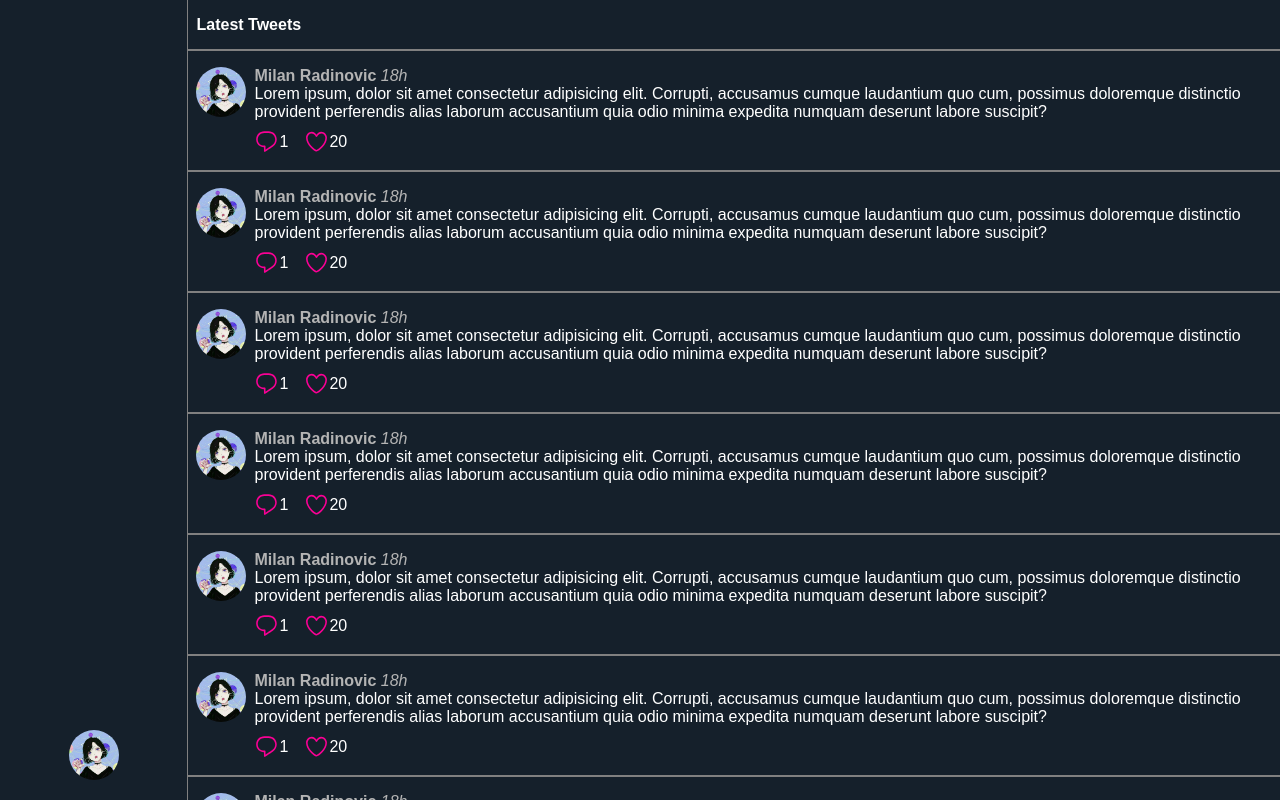
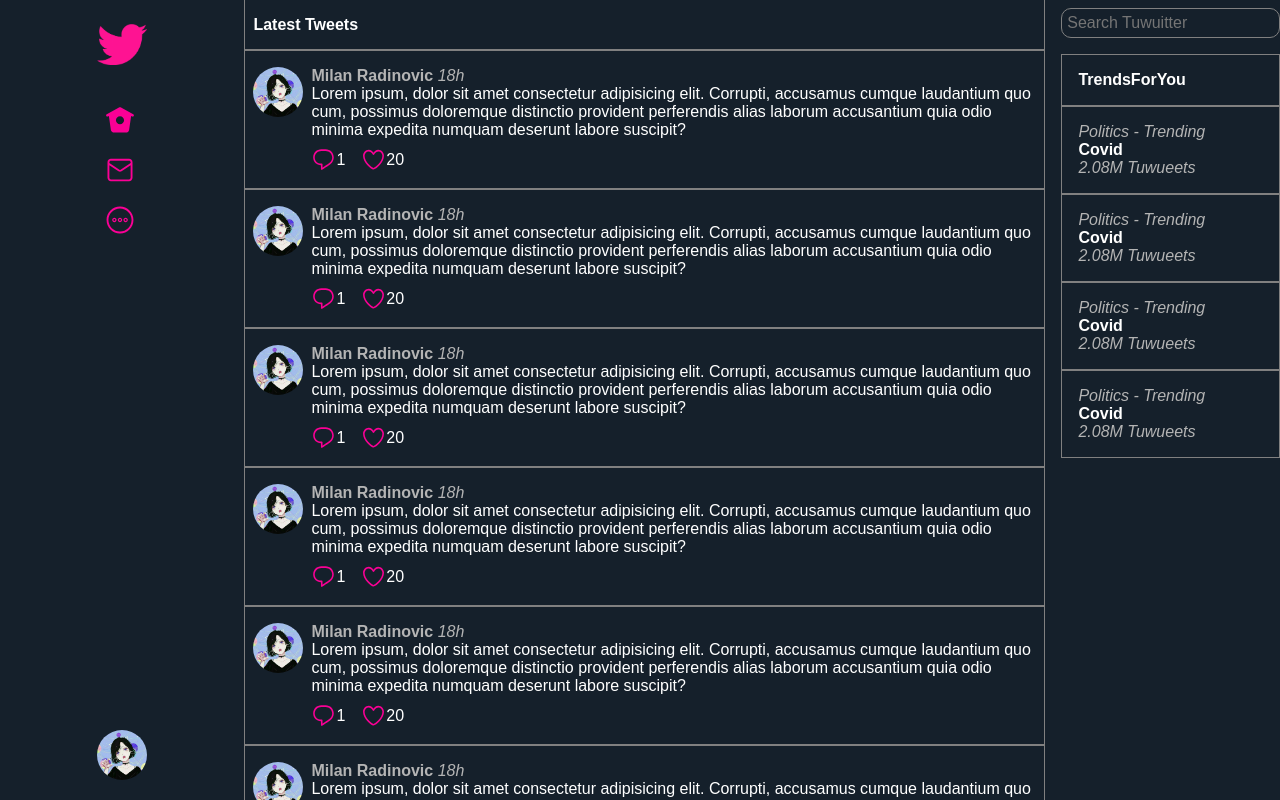
Before and after one commit to Milanrdnvc/twitter-clone, a React (Create React App) app in the folder client/: page / in a window 1280 px wide. Shown: the top 800 px of the page. Built offline with nearby package versions, Linux system fonts and the light colour scheme.

Commit message:
Implemeted Search and Trends (Gadgets)

```diff
--- a/client/src/components/App.jsx
+++ b/client/src/components/App.jsx
@@ -1,5 +1,6 @@
 import Sidebar from './Sidebar/Sidebar';
 import Feed from './Feed/Feed';
+import Gadgets from './Gadgets/Gadgets';
 import { AppWrapperStyles } from './styled/AppStyles';
 
 function App() {
@@ -7,6 +8,7 @@ function App() {
     <AppWrapperStyles>
       <Sidebar />
       <Feed />
+      <Gadgets />
     </AppWrapperStyles>
   );
 }
--- a/client/src/components/Feed/Feed.jsx
+++ b/client/src/components/Feed/Feed.jsx
@@ -13,16 +13,24 @@ function Feed() {
 
   useEffect(() => {
     function handleWindowResize() {
-      if (window.innerWidth >= 500) setOpenModal(true);
+      if (window.innerWidth >= 500 && !openModal) setOpenModal(true);
+      else if (!openModal) setOpenModal(false);
     }
-    window.addEventListener('resize', handleWindowResize);
-    return () => window.removeEventListener('resize', handleWindowResize);
-  }, []);
+    window.onresize = handleWindowResize;
+    // window.addEventListener('resize', handleWindowResize);
+    return () => (window.onresize = null);
+  }, [openModal]);
 
   return (
     <FeedStyles>
       <FeedHeaderStyles>Latest Tweets</FeedHeaderStyles>
-      <CreateTweetBtnStyles onClick={toggleCreateTweetModal}>
+      <CreateTweetBtnStyles
+        onClick={toggleCreateTweetModal}
+        onTouchEnd={e => {
+          e.preventDefault();
+          toggleCreateTweetModal();
+        }}
+      >
         <svg
           style={{
             maxWidth: '50%',
--- a/client/src/components/Gadgets/Gadgets.jsx
+++ b/client/src/components/Gadgets/Gadgets.jsx
@@ -0,0 +1,16 @@
+import Search from './Search';
+import Trends from './Trends';
+import WhoToFollow from './WhoToFollow';
+import GadgetsStyles from '../styled/GadgetsStyles';
+
+function Gadgets() {
+  return (
+    <GadgetsStyles>
+      <Search />
+      <Trends />
+      <WhoToFollow />
+    </GadgetsStyles>
+  );
+}
+
+export default Gadgets;
--- /dev/null
+++ b/client/src/components/Gadgets/Search.jsx
@@ -0,0 +1,7 @@
+import { SearchStyles } from '../styled/GadgetsStyles';
+
+function Search() {
+  return <SearchStyles placeholder="Search Tuwuitter"></SearchStyles>;
+}
+
+export default Search;
--- /dev/null
+++ b/client/src/components/Gadgets/Trends.jsx
@@ -0,0 +1,39 @@
+import {
+  TrendsStyles,
+  TrendStyles,
+  TrendsHeaderStyles,
+} from '../styled/GadgetsStyles';
+
+function Trends() {
+  return (
+    <TrendsStyles>
+      <TrendsHeaderStyles>TrendsForYou</TrendsHeaderStyles>
+      <TrendStyles>
+        <em>Politics - Trending</em>
+        <br />
+        <strong>Covid</strong> <br />
+        <em>2.08M Tuwueets</em> <br />
+      </TrendStyles>
+      <TrendStyles>
+        <em>Politics - Trending</em>
+        <br />
+        <strong>Covid</strong> <br />
+        <em>2.08M Tuwueets</em> <br />
+      </TrendStyles>
+      <TrendStyles>
+        <em>Politics - Trending</em>
+        <br />
+        <strong>Covid</strong> <br />
+        <em>2.08M Tuwueets</em> <br />
+      </TrendStyles>
+      <TrendStyles>
+        <em>Politics - Trending</em>
+        <br />
+        <strong>Covid</strong> <br />
+        <em>2.08M Tuwueets</em> <br />
+      </TrendStyles>
+    </TrendsStyles>
+  );
+}
+
+export default Trends;
--- /dev/null
+++ b/client/src/components/Gadgets/WhoToFollow.jsx
@@ -0,0 +1,7 @@
+import { WhoToFollowStyles } from '../styled/GadgetsStyles';
+
+function WhoToFollow() {
+  return <WhoToFollowStyles></WhoToFollowStyles>;
+}
+
+export default WhoToFollow;
--- a/client/src/components/Sidebar/Options.jsx
+++ b/client/src/components/Sidebar/Options.jsx
@@ -1,8 +1,14 @@
-import { OptionsStyles, OptionStyles } from '../styled/SidebarStyles';
+import {
+  OptionsStyles,
+  OptionStyles,
+  LogoStyles,
+} from '../styled/SidebarStyles';
+import logo from '../../pictures/logo.png';
 
 function Options() {
   return (
     <OptionsStyles>
+      <LogoStyles src={logo} alt="logo" />
       <OptionStyles>
         <a href="#">
           <svg viewBox="0 0 24 24">
--- a/client/src/components/styled/AppStyles.js
+++ b/client/src/components/styled/AppStyles.js
@@ -9,6 +9,7 @@ body {
   margin: 0;
   padding: 0;
   font-family: 'sans-serif';
+  background-color: var(--color-bg);
 }
 
 :root {
--- a/client/src/components/styled/FeedStyles.js
+++ b/client/src/components/styled/FeedStyles.js
@@ -3,6 +3,8 @@ import styled from 'styled-components';
 export default styled.main`
   min-height: 100vh;
   background-color: var(--color-bg, #15202b);
+  max-width: 800px;
+  border-right: 1px solid gray;
 `;
 
 export const FeedHeaderStyles = styled.header`
--- /dev/null
+++ b/client/src/components/styled/GadgetsStyles.js
@@ -0,0 +1,45 @@
+import styled from 'styled-components';
+
+export default styled.div`
+  display: none;
+  margin-left: 1rem;
+
+  @media (min-width: 1004px) {
+    display: block;
+  }
+`;
+
+export const SearchStyles = styled.input`
+  background-color: transparent;
+  border: 1px solid gray;
+  border-radius: 10px;
+  font-size: var(--font-small);
+  color: var(--color-primary, white);
+  padding: 0.3rem;
+  margin-top: 0.5rem;
+`;
+
+export const TrendsStyles = styled.div`
+  margin-top: 1rem;
+`;
+
+export const TrendsHeaderStyles = styled.div`
+  color: var(--color-primary, white);
+  font-family: sans-serif;
+  font-weight: 600;
+  font-size: var(--font-small);
+  border: 1px solid gray;
+  padding: 1rem;
+`;
+
+export const TrendStyles = styled.div`
+  color: var(--color-primary, white);
+  font-family: sans-serif;
+  border: 1px solid gray;
+  padding: 1rem;
+  em {
+    color: var(--color-secondary);
+  }
+`;
+
+export const WhoToFollowStyles = styled.div``;
--- a/client/src/components/styled/SidebarStyles.js
+++ b/client/src/components/styled/SidebarStyles.js
@@ -19,6 +19,10 @@ export default styled.aside`
     justify-content: space-between;
     align-items: center;
     padding: 1rem 0;
+  }
+
+  @media (min-width: 1000px) {
+    /* align-items: flex-end; */
   }
 `;
 
@@ -56,4 +60,13 @@ export const ProfilePfpStyles = styled.img`
   cursor: pointer;
 `;
 
-export const SidebarWrapperStyles = styled.div``;
+export const LogoStyles = styled.img`
+  cursor: pointer;
+  width: 50px;
+  margin-bottom: 2rem;
+  display: none;
+
+  @media (min-width: 500px) {
+    display: block;
+  }
+`;
```
Also changed, not shown: 1 other file (tests, documents, lock files or other folders).
